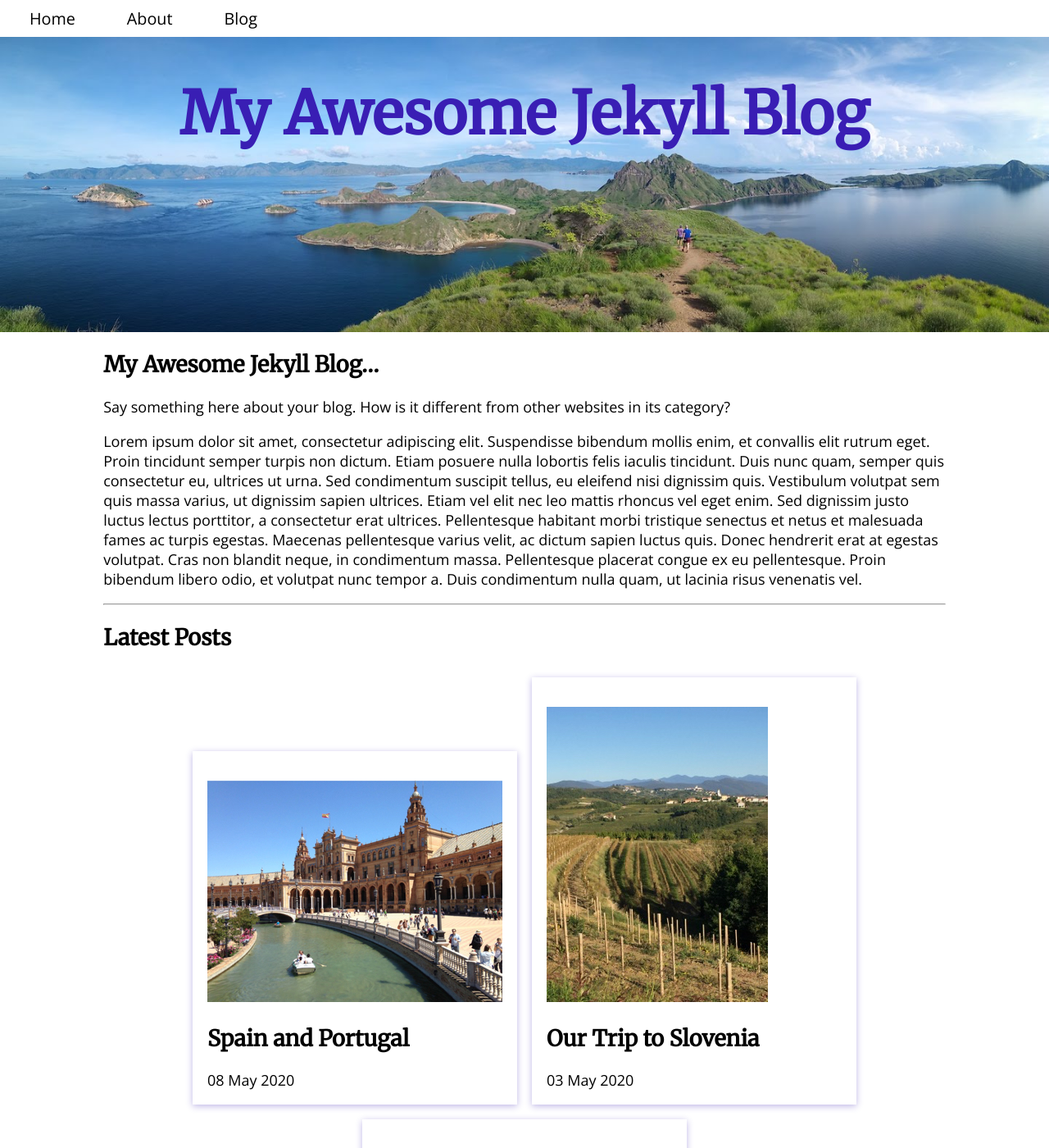
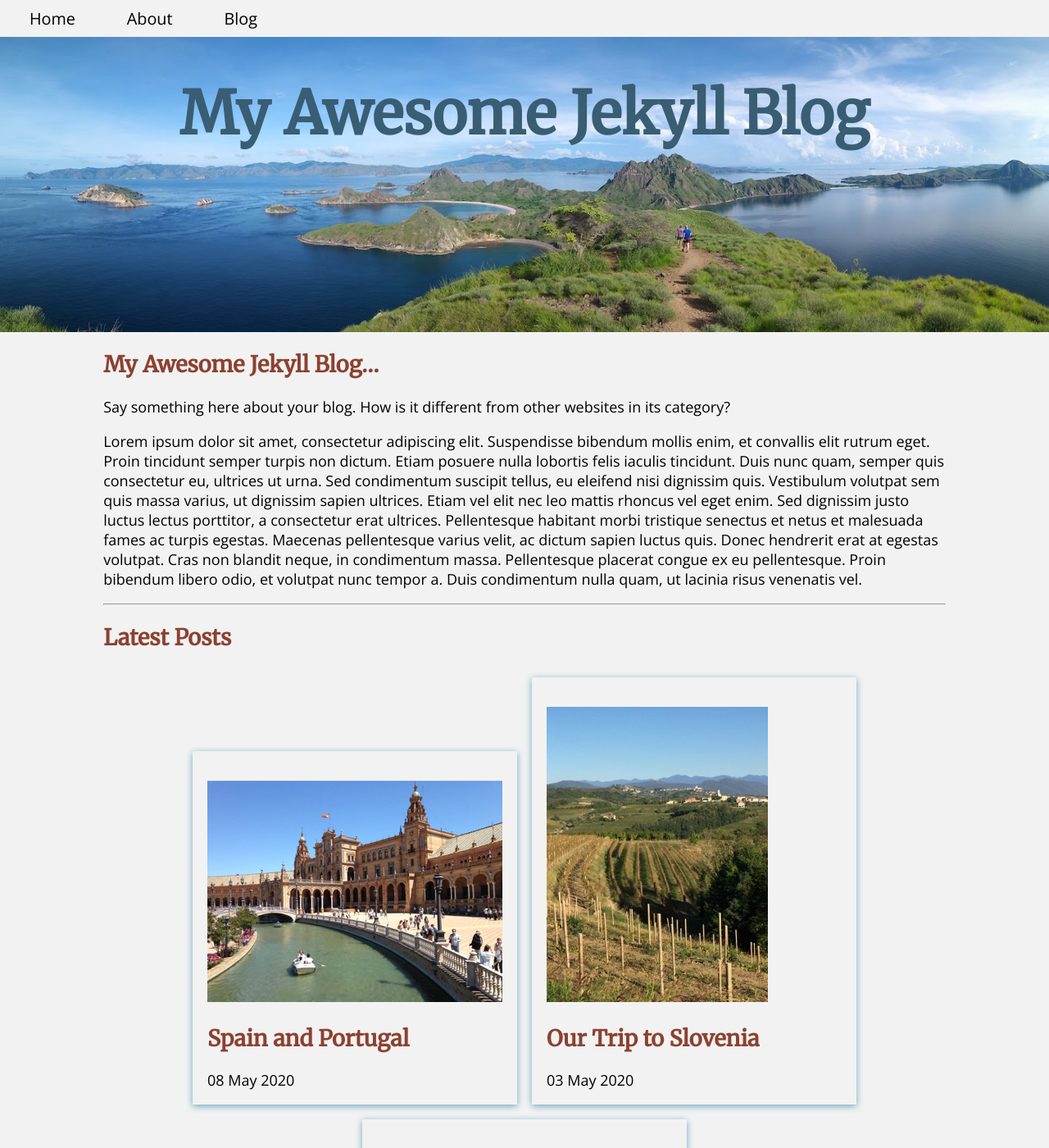
Before and after one commit to placeholdergit/cloneexpjekyllcms, a Jekyll site: the page built from index.md, in a window 1280 px wide and 1400 px high. Shown: the whole window at 82% size. Built offline with Jekyll 4.4.1, drawn with Linux system fonts in a browser that asks for light colours; a script that is not in the unit is left out.

Commit message:
Experiment with colors.scss based on Adobe colors

```diff
--- /dev/null
+++ b/_sass/colors.scss
@@ -0,0 +1,14 @@
+/* Travelers-couple-look-at-the-mountain-lake */
+$Bright-red-1: #d9415d;
+$Dark-moderate-blue-2: #395d73;
+$Slightly-desaturated-blue-3: #6ba7bf;
+$Dark-moderate-red-4: #8c4130;
+$Very-light-gray-5: #f2f2f2;
+
+
+/* Panoramic-Image-of-Grossglockner-Alpine-Road */
+$Dark-cyan-1: #025e73;
+$Dark-cyan-2: #0396a6;
+$Dark-orange-Brown-tone-3: #a65b1b;
+$Very-dark-orange-Brown-tone-4: #59391d;
+$Light-grayish-orange-5: #d9c1b8;
--- a/_sass/main.scss
+++ b/_sass/main.scss
@@ -1,4 +1,8 @@
-$backgroundColor: #ffffff;
+
+@import 'colors.scss';
+
+// $backgroundColor: #ffffff;
+$backgroundColor: $Very-light-gray-5;
 $bodyColor: #000000;
 // $bodyFont: -apple-system,BlinkMacSystemFont,"Segoe UI",Helvetica,Arial,sans-serif,"Apple Color Emoji","Segoe UI Emoji","Segoe UI Symbol";
 
@@ -17,6 +21,7 @@ body {
 }
 h1, h2, h3, h4, h5, h6 {
   font-family: 'Merriweather', serif;
+  color: $Dark-moderate-red-4;
 }
 a {
   text-decoration: none;
@@ -27,8 +32,8 @@ a:link, a:visited {
   color: inherit;
 }
 a:hover {
-  color: #391eb4; // #4424D6;
-  border-bottom: solid 3px #391eb4; // #4424D6;
+  color: $Dark-moderate-blue-2; // #4424D6;
+  border-bottom: solid 3px $Dark-moderate-blue-2; // #4424D6;
 }
 nav.reverse-colors a:hover {
   color: inherit;
@@ -60,7 +65,7 @@ a:active {
 nav {
   font-size: 1.1em;
   // background-color: #B2D732;
-  background-color: #ffffff;
+  background-color: $backgroundColor; // #ffffff;
   padding: 0.5rem 0;
 }
 // ul {
@@ -98,7 +103,8 @@ nav {
 // Borrowed from w3.css .w3-card
 .card {
   // box-shadow:0 2px 5px 0 rgba(0,0,0,0.16),0 2px 10px 0 rgba(0,0,0,0.12);
-  box-shadow: 0 2px 8px 0 rgba(57, 30, 180, 0.32);
+  box-shadow: 0 2px 8px 0 $Slightly-desaturated-blue-3;
+  // rgba(57, 93, 115, 0.32);
   padding: 1em;
   margin: 0.5em;
   flex: 1 1 300px;
@@ -138,7 +144,7 @@ nav {
 }
 .header > h1 {
   // color: #4424D6;
-  color: #391eb4;
+  color: $Dark-moderate-blue-2;
   font-size: 4em;
   font-weight: 700;
   text-align: center;
@@ -175,7 +181,7 @@ nav {
 }
 .reverse-colors {
   color: #ffffff;
-  background-color: #391eb4;
+  background-color: $Bright-red-1;
 }
 .sticky-top {
   top: 0;
```
